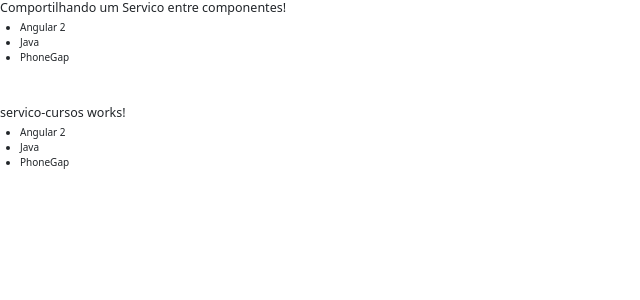
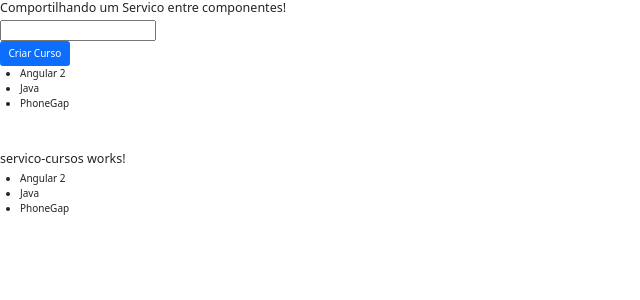
Before and after one commit to RodResq/angular-labs, an Angular app: page / in a window 1280 px wide. Shown: the top 300 px of the page, without its empty margins (0-640 px from the left). Built offline with nearby package versions, Linux system fonts and the light colour scheme.

Commit message:
revisao servicos!

```diff
--- a/src/app/criar-curso/criar-curso.component.html
+++ b/src/app/criar-curso/criar-curso.component.html
@@ -1,5 +1,7 @@
 <h5>Comportilhando um Servico entre componentes!</h5>
 
+<input type="text" #cursoInput><br>
+<button class="btn btn-primary" (click)="onAddCurso(cursoInput.value)">Criar Curso</button>
 <ul>
   <li *ngFor="let curso of cursos">
     {{ curso }}
--- a/src/app/criar-curso/criar-curso.component.ts
+++ b/src/app/criar-curso/criar-curso.component.ts
@@ -17,4 +17,7 @@ export class CriarCursoComponent implements OnInit {
     this.cursos = this.cursoService.getCursos();
   }
 
+  onAddCurso(value: string) {
+    this.cursoService.criarCurso(value);
+  }
 }
```
